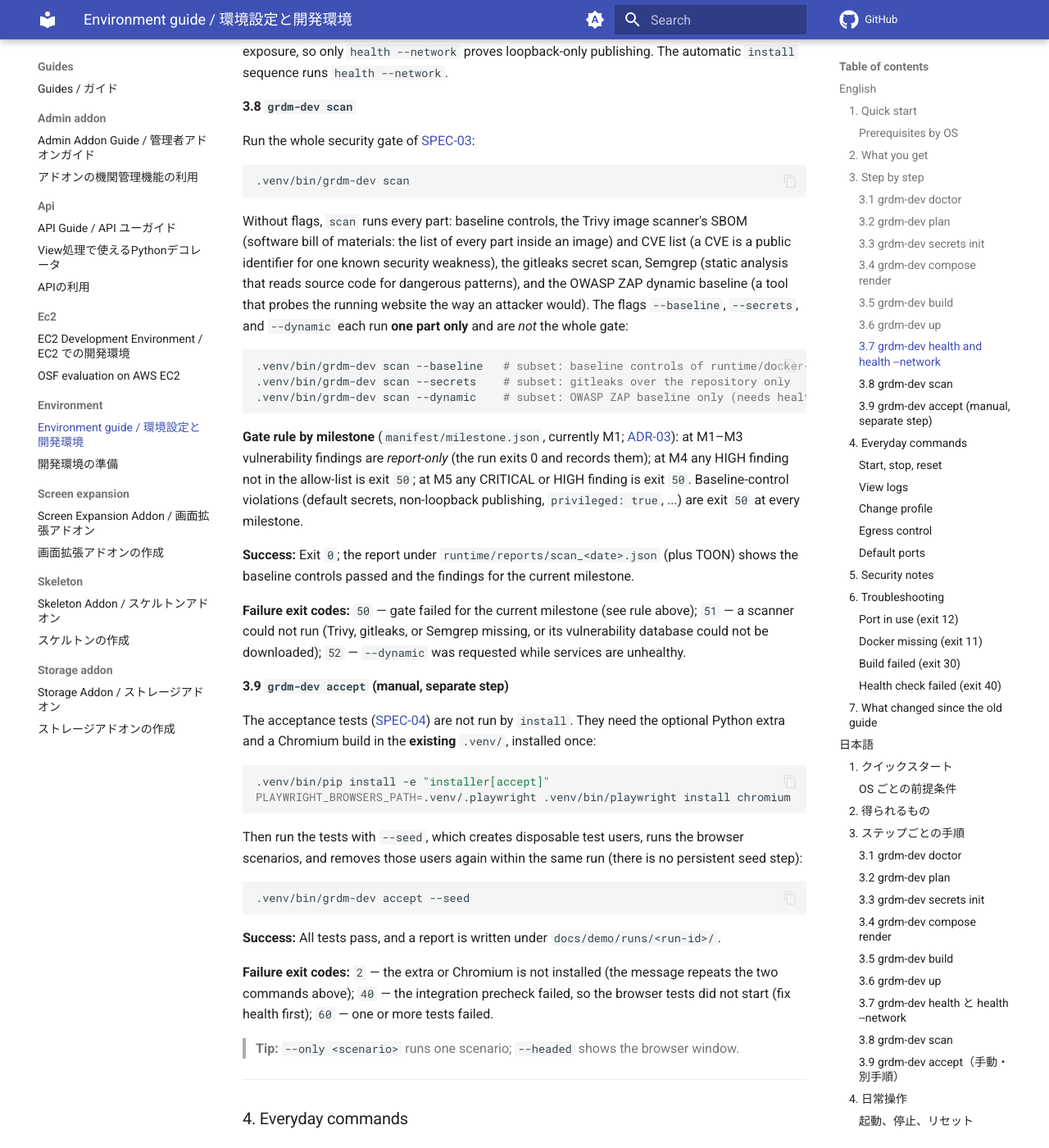
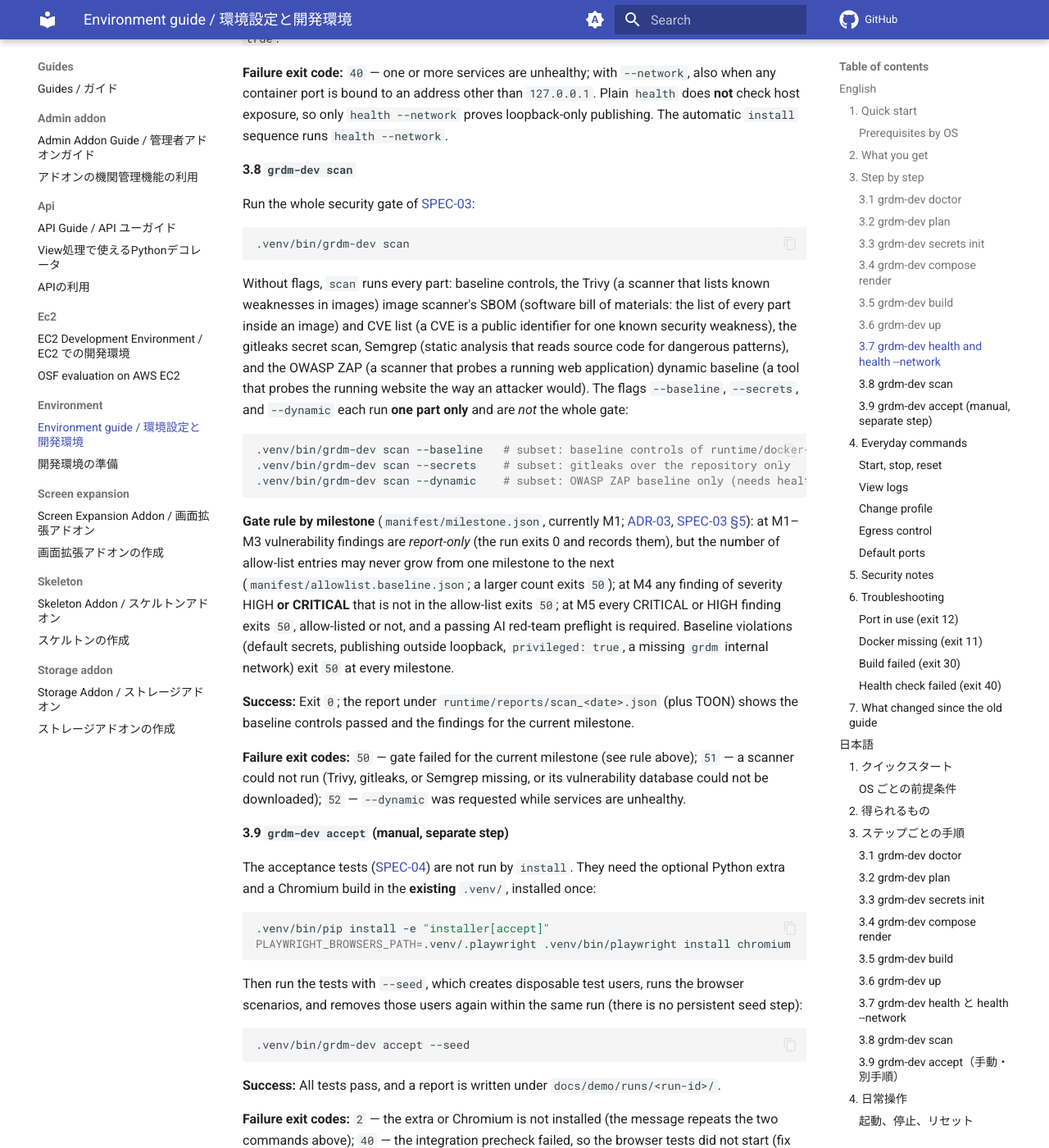
Before and after one commit to RCOSDP/RDM-developer-guide, an MkDocs documentation site: the page built from docs/guides/environment/README.md, in a window 1280 px wide and 1400 px high, scrolled down 5605 px. Shown: the whole window at 82% size. Built offline with MkDocs 1.6.1 and Material for MkDocs 9.7.7, drawn with Linux system fonts in a browser that asks for light colours; a script that is not in the unit is left out; comment, search, counter and statistics services are not loaded; some of the changed text lies outside the part shown.

Commit message:
docs(guides): environment ガイドの節目別の門の説明を SPEC-03 §5 どおりに補い（M4 は CRITICAL も、M2/M3 は許容件数の非増加、M5 はレッドチーム）、初出の用語注を追加。レビュー r2 の記録を追加
Co-Authored-By: Claude Fable 5.1 <noreply@anthropic.com>
Claude-Session: https://claude.ai/code/session_01BW1YQju1R8hU1GgE9LhLD4

````diff
--- a/docs/guides/environment/README.md
+++ b/docs/guides/environment/README.md
@@ -31,12 +31,12 @@ cd RDM-developer-guide
 
 When the installer completes, `grdm-dev up` opens your browser at the web URL it reports. The default is `http://127.0.0.1:5000`, but if port 5000 was busy the installer chose another port and recorded it in `runtime/.env` as `GRDM_PORT_WEB`; always use the URL or port printed in the report rather than assuming 5000.
 
-> **Caveat (2026-11-06):** a complete startup of the `core` profile has not yet been verified by a recorded run. The ember-osf-web Dockerfile cannot be built with current Docker, so the manifest already runs a digest-pinned prebuilt image for that component (see §3.5 and §6). Expect the next recorded run in DEMO-20.
+> **Caveat (2026-11-06):** a complete startup of the `core` profile has not yet been verified by a recorded run. The ember-osf-web (the browser interface) Dockerfile cannot be built with current Docker, so the manifest already runs a digest-pinned prebuilt image for that component (see §3.5 and §6). Expect the next recorded run in DEMO-20.
 
 #### Prerequisites by OS
 
 - **macOS 14 or newer, Apple Silicon (arm64):** Docker Desktop installed
-- **Ubuntu 24.04, amd64 or arm64:** Docker Engine installed
+- **Ubuntu 24.04, amd64 (the Intel/AMD type of CPU; Apple Silicon is arm64) or arm64:** Docker Engine installed
 - **Windows 11 with WSL2 (Windows Subsystem for Linux 2, a way to run Ubuntu inside Windows; see [REF-01](../../reference/REF-01_Glossary.md#english)) and Ubuntu 24.04:** Docker Desktop installed
 
 > **Note:** The installer checks each prerequisite. It exits with code 10 if your host is unsupported and 11 if Docker is missing, not running, or lacks the Compose or buildx (multi-platform image builder) plugin. See [SPEC-02 §8](../../spec/02_installer_cli.md#english) for the full host list.
@@ -45,7 +45,7 @@ When the installer completes, `grdm-dev up` opens your browser at the web URL it
 
 ### 2. What you get
 
-The installer creates a self-contained environment under `runtime/` with no changes to your host network. It uses two Docker Compose networks:
+The installer creates a self-contained environment under `runtime/` with no changes to your host network. It uses two Docker Compose (the tool that starts several containers together from one file) networks:
 
 - **Internal network `grdm`** — services talk to each other using Compose service names (e.g., `web`, `api`, `postgres`). No ports are published and there is no route to the Internet.
 - **Publishing network `grdm-edge`** — the seven browser-facing services (`web`, `api`, `admin`, `wb`, `mfr`, `fakecas`, `ember_osf_web`) also attach here so their ports can be published on `127.0.0.1`. Because it is an ordinary bridge network, these seven services already have outbound (egress) access; no other service does unless you grant it (§4).
@@ -134,7 +134,7 @@ Generate random secrets and write them to `runtime/.env` with mode `0600` (owner
 .venv/bin/grdm-dev secrets init
 ```
 
-**Success:** A new `runtime/.env` file appears with random database passwords, Django secret key, and CAS keys.
+**Success:** A new `runtime/.env` file appears with random database passwords, Django secret key, and CAS (the sign-in service protocol GRDM uses) keys.
 
 **Failure exit code:** `2` — usage error (e.g., missing `--force` if `runtime/.env` exists).
 
@@ -166,7 +166,7 @@ Build or pull all images:
 
 > **Real cases from DEMO-20:**
 >
-> - **modular-file-renderer:** Built with emulation (`build_platform: linux/amd64`) because `pandas==0.25.1` has no arm64 *wheel* (a prebuilt Python package file; without one, pip must compile from source, which fails on this EOL base).
+> - **modular-file-renderer (the file preview service):** Built with emulation (`build_platform: linux/amd64`) because `pandas==0.25.1` has no arm64 *wheel* (a prebuilt Python package file; without one, pip must compile from source, which fails on this EOL base).
 > - **ember-osf-web:** The source build fails on every CPU because the base image uses Docker manifest v2 schema 1, which current Docker refuses. The manifest therefore already carries a digest-pinned `prebuilt_image` for ember-osf-web, which `build` pulls instead of building; this fallback stays until M4 modernizes the Dockerfile (`manifest/upstreams.json`, DEMO-20).
 
 #### 3.6 `grdm-dev up`
@@ -202,7 +202,7 @@ Run the whole security gate of [SPEC-03](../../spec/03_security_gate.md):
 .venv/bin/grdm-dev scan
 ```
 
-Without flags, `scan` runs every part: baseline controls, the Trivy image scanner's SBOM (software bill of materials: the list of every part inside an image) and CVE list (a CVE is a public identifier for one known security weakness), the gitleaks secret scan, Semgrep (static analysis that reads source code for dangerous patterns), and the OWASP ZAP dynamic baseline (a tool that probes the running website the way an attacker would). The flags `--baseline`, `--secrets`, and `--dynamic` each run **one part only** and are *not* the whole gate:
+Without flags, `scan` runs every part: baseline controls, the Trivy (a scanner that lists known weaknesses in images) image scanner's SBOM (software bill of materials: the list of every part inside an image) and CVE list (a CVE is a public identifier for one known security weakness), the gitleaks secret scan, Semgrep (static analysis that reads source code for dangerous patterns), and the OWASP ZAP (a scanner that probes a running web application) dynamic baseline (a tool that probes the running website the way an attacker would). The flags `--baseline`, `--secrets`, and `--dynamic` each run **one part only** and are *not* the whole gate:
 
 ```bash
 .venv/bin/grdm-dev scan --baseline   # subset: baseline controls of runtime/docker-compose.yml and runtime/.env only
@@ -210,7 +210,7 @@ Without flags, `scan` runs every part: baseline controls, the Trivy image scanne
 .venv/bin/grdm-dev scan --dynamic    # subset: OWASP ZAP baseline only (needs healthy services)
 ```
 
-**Gate rule by milestone** (`manifest/milestone.json`, currently M1; [ADR-03](../../decisions/ADR-03_Staged_Security_Gate.md)): at M1–M3 vulnerability findings are *report-only* (the run exits 0 and records them); at M4 any HIGH finding not in the allow-list is exit `50`; at M5 any CRITICAL or HIGH finding is exit `50`. Baseline-control violations (default secrets, non-loopback publishing, `privileged: true`, ...) are exit `50` at every milestone.
+**Gate rule by milestone** (`manifest/milestone.json`, currently M1; [ADR-03](../../decisions/ADR-03_Staged_Security_Gate.md), [SPEC-03 §5](../../spec/03_security_gate.md)): at M1–M3 vulnerability findings are *report-only* (the run exits 0 and records them), but the number of allow-list entries may never grow from one milestone to the next (`manifest/allowlist.baseline.json`; a larger count exits `50`); at M4 any finding of severity HIGH **or CRITICAL** that is not in the allow-list exits `50`; at M5 every CRITICAL or HIGH finding exits `50`, allow-listed or not, and a passing AI red-team preflight is required. Baseline violations (default secrets, publishing outside loopback, `privileged: true`, a missing `grdm` internal network) exit `50` at every milestone.
 
 **Success:** Exit `0`; the report under `runtime/reports/scan_<date>.json` (plus TOON) shows the baseline controls passed and the findings for the current milestone.
 
@@ -300,7 +300,7 @@ The installer implements these controls from milestone M1 ([SPEC-03 §3](../../s
 
 - **Secrets:** All passwords and keys are generated at install time with random values, written to `runtime/.env` (mode `0600`), and never committed to Git.
 - **Network:** Services talk on an internal Compose network (`internal: true`). Browser-facing ports are published *only* on `127.0.0.1`; `health --network` verifies it.
-- **Container hardening:** Non-root user, read-only root filesystem, and `cap_drop: [ALL]` are the defaults for every service, together with resource limits (memory, CPU, process count). `privileged: true` is forbidden everywhere. A service that cannot tolerate one of the defaults (for example the PostgreSQL, RabbitMQ, or Elasticsearch images, which must write inside the image at start-up) gets a documented per-service exception in [`manifest/hardening.json`](../../../manifest/hardening.json), naming the relaxed control, the reason, the review date, and the milestone at which it is to be removed. Read-only roots therefore apply where the service tolerates them, not to every service.
+- **Container (a box that holds one program and everything it needs) hardening:** Non-root (the program does not run as the all-powerful administrator user) user, read-only root filesystem, and `cap_drop: [ALL]` are the defaults for every service, together with resource limits (memory, CPU, process count). `privileged: true` is forbidden everywhere. A service that cannot tolerate one of the defaults (for example the PostgreSQL, RabbitMQ, or Elasticsearch images, which must write inside the image at start-up) gets a documented per-service exception in [`manifest/hardening.json`](../../../manifest/hardening.json), naming the relaxed control, the reason, the review date, and the milestone at which it is to be removed. Read-only roots therefore apply where the service tolerates them, not to every service.
 - **Supply chain:** Images are pulled by digest (exact fingerprint), never a floating tag such as `latest`.
 
 > These are the requirements the installer enforces; whether a given running environment satisfies them is shown by `health --network` and `scan`, not by this guide.
@@ -565,7 +565,7 @@ manifest とプロファイルから Docker Compose ファイルを生成しま
 .venv/bin/grdm-dev scan --dynamic    # 限定: OWASP ZAP の baseline のみ（健康なサービスが必要）
 ```
 
-**節目ごとの門の規則**（`manifest/milestone.json`、現在は M1。[ADR-03](../../decisions/ADR-03_Staged_Security_Gate.md)）: M1〜M3 では脆弱性の指摘は*報告のみ*（終了 0 で記録する）。M4 では許可リストにない HIGH が一件でもあれば終了 `50`。M5 では CRITICAL または HIGH が一件でもあれば終了 `50`。基本対策の違反（既定の秘密、ループバック以外への公開、`privileged: true` など）はどの節目でも終了 `50` です。
+**節目ごとの門の規則**（`manifest/milestone.json`、現在は M1。[ADR-03](../../decisions/ADR-03_Staged_Security_Gate.md)、[SPEC-03 §5](../../spec/03_security_gate.md)）: M1〜M3 では脆弱性の指摘は*報告のみ*（終了 0 で記録する）だが、許容リストの件数は節目をまたいで増やしてはならない（`manifest/allowlist.baseline.json`。増えていれば終了 `50`）。M4 では許容リストにない HIGH **または CRITICAL** の指摘が一件でもあれば終了 `50`。M5 では CRITICAL か HIGH の指摘は許容リストにあっても一件で終了 `50` となり、AI レッドチームの事前確認の合格も必須。基本対策の違反（既定の秘密、ループバック以外への公開、`privileged: true`、内部ネットワーク `grdm` の欠落）はどの節目でも終了 `50`。
 
 **成功:** 終了 `0`。`runtime/reports/scan_<日付>.json`（と TOON）の報告に、基本対策の合格と現在の節目での指摘が示されます。
 
````
Also changed, not shown: other parts of docs/guides/environment/README.md (+2 -2 lines), docs/reviews/2026-11-06_RDM-developer-guide_PR23_PR25_r2.md (added, +156 -0 lines).
